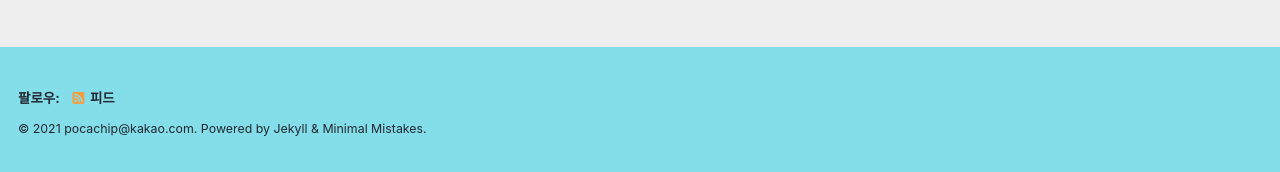
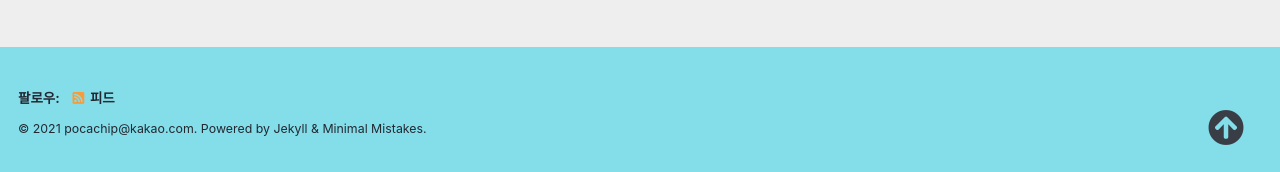
Before and after one commit to iCanWorkItOut/iCanWorkItOut.github.io, a Jekyll site: the page built from index.html, in a window 1280 px wide and 900 px high, scrolled down 180 px. Shown: the part 725-897 px from the top of the window. Built offline with Jekyll 4.4.1, drawn with Linux system fonts in a browser that asks for light colours; cached includes are drawn as plain includes; some web fonts are replaced; the list of posts is cut into pages by our own code.

Commit message:
:children_crossing:default.html: sidebar back-to-top icon 추가

```diff
--- a/_layouts/default.html
+++ b/_layouts/default.html
@@ -36,6 +36,10 @@
       </footer>
     </div>
 
+    <aside class="sidebar__right--back-to-top">
+      <a href="#"><i class="fas fa-arrow-circle-up fa-2x"></i></a>
+    </aside>
+
     {% include scripts.html %}
 
   </body>
--- a/_sass/minimal-mistakes/_sidebar.scss
+++ b/_sass/minimal-mistakes/_sidebar.scss
@@ -108,6 +108,13 @@
   @include breakpoint($x-large) {
     margin-right: 0;
   }
+}
+
+.sidebar__right--back-to-top {
+  position: fixed;
+  bottom: 1.5em;
+  right: 2em;
+  z-index: 10;
 }
 
 /*
```
